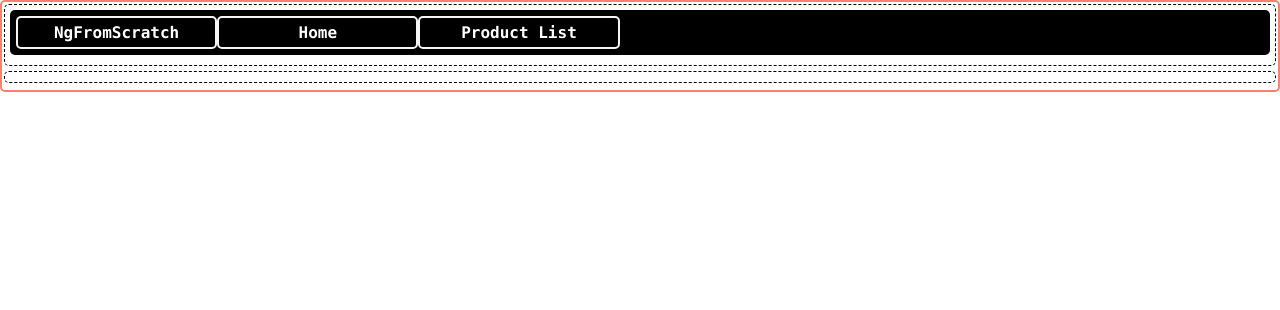
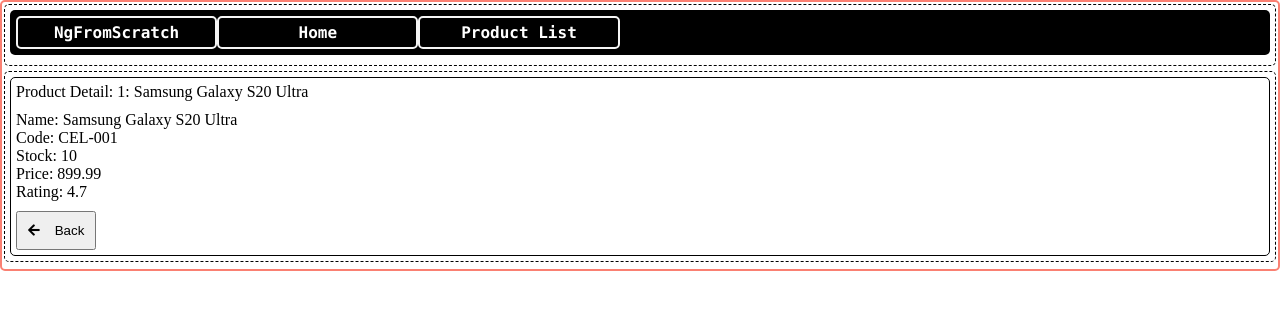
Before and after one commit to gmaxn/NgFromScratch, an Angular app: page /products/1 in a window 1280 px wide. Shown: the top 310 px of the page. Built offline with nearby package versions, Linux system fonts and the light colour scheme.

Commit message:
Passing Parameters to a Route

```diff
--- a/src/app/product/product-detail.component.css
+++ b/src/app/product/product-detail.component.css
@@ -0,0 +1,33 @@
+.card {
+  border: 1px solid black;
+  border-radius: 5px;
+}
+
+.card-header {
+  padding: 5px;
+}
+
+.card-body {
+  padding: 5px;
+}
+
+.card-bottom {
+  padding: 5px;
+}
+
+button {
+  display: flex;
+  justify-content: space-around;
+  vertical-align: center;
+}
+
+p {
+    padding: 10px;
+}
+
+i {
+    padding-top: 11px;
+    padding-left: 10px;
+    padding-right: 5px;
+    padding-bottom: 10px;
+}
--- a/src/app/product/product-detail.component.html
+++ b/src/app/product/product-detail.component.html
@@ -2,4 +2,14 @@
     <div class="card-header">
         {{pageTitle + ": " + product.productName}}
     </div>
+    <div class="card-body">
+        <div>Name: {{product.productName}}</div>
+        <div>Code: {{product.productCode}}</div>
+        <div>Stock: {{product.stock}}</div>
+        <div>Price: {{product.price}}</div>
+        <div>Rating: {{product.rating}}</div>
+    </div>
+    <div class="card-bottom">
+        <button><i class="fas fa-arrow-left"></i><p>Back</p></button>
+    </div>
 </div>
--- a/src/app/product/product-detail.component.ts
+++ b/src/app/product/product-detail.component.ts
@@ -1,5 +1,7 @@
 import { Component, OnInit } from '@angular/core';
 import { IProduct } from './product';
+import { ActivatedRoute } from '@angular/router';
+import { ProductService } from './product.service';
 
 @Component({
   templateUrl: './product-detail.component.html',
@@ -9,10 +11,18 @@ export class ProductDetailComponent implements OnInit {
 
   pageTitle: string = 'Product Detail';
   product: IProduct;
+  errorMessage: string;
 
-  constructor() { }
+  constructor(private route: ActivatedRoute, private productService: ProductService) { }
 
   ngOnInit(): void {
+    let id = +this.route.snapshot.paramMap.get("id");
+    this.pageTitle += `: ${id}`;
+    this.productService.getProducts().subscribe({
+      next: products => {
+        this.product = products.filter(prod => prod.productId === id)[0];
+      },
+      error: err => this.errorMessage = err
+    });
   }
-
 }
--- a/src/app/product/product.component.html
+++ b/src/app/product/product.component.html
@@ -5,8 +5,7 @@
     <div id="person-grid-wrapper" class="show-margins">
 
         <div class="layout" id="search-bar">
-            <input type="text"
-            [(ngModel)]='filterTerm' name="" id="search" placeholder='Filter by. . .'>
+            <input type="text" [(ngModel)]='filterTerm' name="" id="search" placeholder='Filter by. . .'>
 
             <button (click)='toggleImage()'>
                 {{showImage ? 'Hide' : 'Show'}} Image
@@ -29,15 +28,20 @@
 
                 <tbody>
                     <tr *ngFor='let product of filteredProducts'>
-                        <td><img *ngIf='showImage'
-                            [src]='product.imageUrl' [title]='product.name'
-                            [style.width.px]='imageWidth' [style.margin.px]='imageMargin'>
+                        <td><img *ngIf='showImage' [src]='product.imageUrl' [title]='product.name'
+                                [style.width.px]='imageWidth' [style.margin.px]='imageMargin'>
                         </td>
-                        <td>{{ product.productName }}</td>
+                        <td>
+                            <a [routerLink]="['/products', product.productId]">
+                                {{ product.productName }}
+                            </a>
+                        </td>
                         <td>{{ product.productCode | lowercase | convertToSpaces: '-' }}</td>
                         <td>{{ product.price | currency: 'USD' : 'symbol' : '1.2-2' }}</td>
                         <td>{{ product.stock }}</td>
-                        <td><app-star [rating]='product.rating' (notify)='onNotify($event)'></app-star></td>
+                        <td>
+                            <app-star [rating]='product.rating' (notify)='onNotify($event)'></app-star>
+                        </td>
                     </tr>
                 </tbody>
 
```
